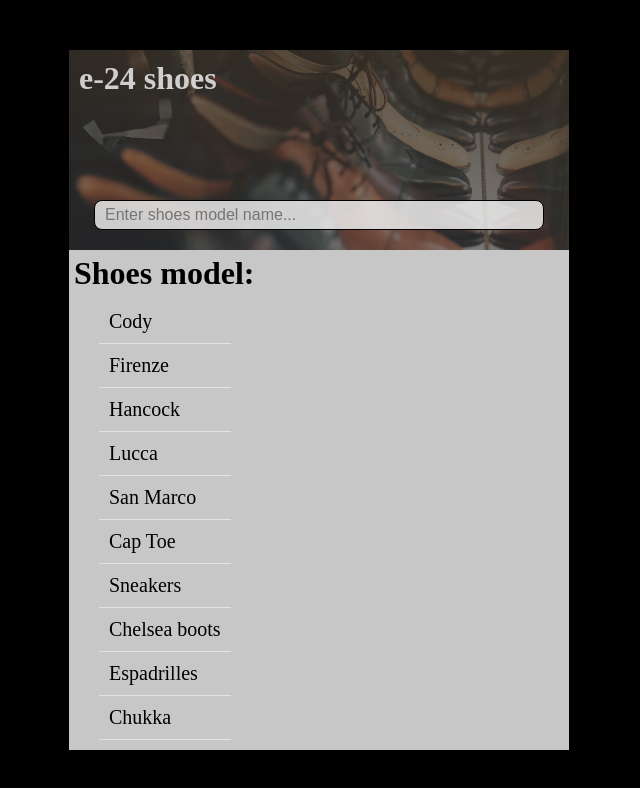
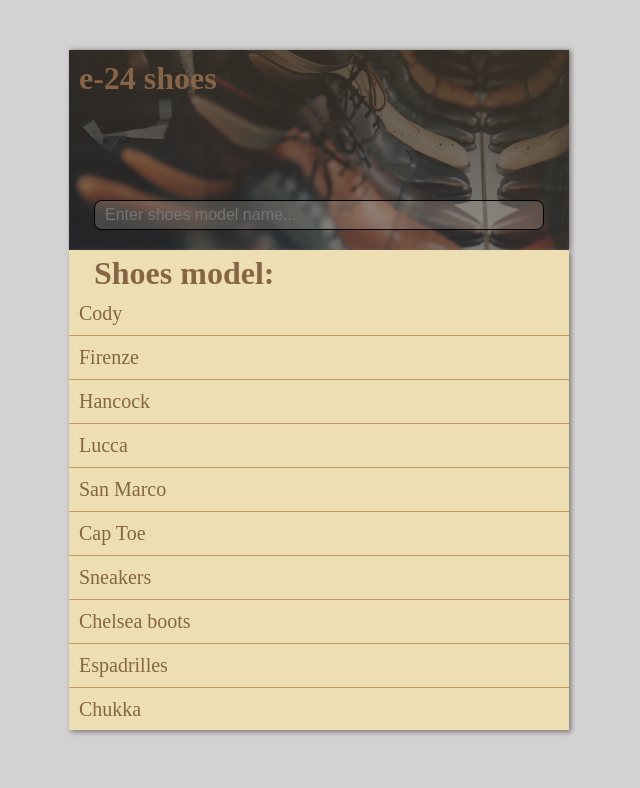
Before and after one commit to PrzemoAL13/ProjectFindInTheList, a plain HTML site: page index.html in a window 1280 px wide. Shown: the whole page, without its empty margins (321-961 px from the left). Drawn offline with Linux system fonts and the light colour scheme.

Commit message:
input max lenght, user colors defined, ul list completed styling, box-shadows on card

```diff
--- a/index.html
+++ b/index.html
@@ -13,11 +13,11 @@
 
     <div class="header-section">
         <h1 class="header-section__title">e-24 shoes</h1>
-        <input type="text" class="header-section__input" placeholder="Enter shoes model name...">
+        <input type="text" class="header-section__input" placeholder="Enter shoes model name..." maxlength="20">
     </div>
 
     <div class="main-section">
-        <h2 class="main-section__tittle">Shoes model: </h2>
+        <h2 class="main-section__tittle">Shoes model:</h2>
         <ul class="main-section__ullist">
             <li>Cody</li>
             <li>Firenze</li>
--- a/sass/_colors.scss
+++ b/sass/_colors.scss
@@ -1,8 +1,10 @@
-$main-color: #36290c;
-$secondary-color: #43454b;
 $pure-white: #fff;
-$light-white: rgba(238, 238, 238, 0.84);
+$light-white: #eddfb3; //rgba(238, 238, 238, 0.84);
 $pure-black: rgb(0, 0, 0);
+$pure-brown: #876445;
+$dark-brown: #ca955c;
+$white-transparent: rgba(210, 198, 186, 0.2);
+$light-gray:rgb(125, 119, 119);
 
 $light-gray-brown-gradient: linear-gradient(
 	10deg,
--- a/sass/style.scss
+++ b/sass/style.scss
@@ -15,19 +15,20 @@ body {
 	justify-content: center;
 	align-items: center;
 	flex-direction: column;
-	background-color: $pure-black;
+	background-color: rgb(211, 209, 209);
 }
 
 .header-section {
 	position: relative;
 	width: 500px;
 	height: 200px;
+	box-shadow: 2px 0px 5px $light-gray;
 	@include heroImg("../img/footwear-1838767_1920.jpg");
 
 	&__title {
 		position: absolute;
 		margin: 10px 10px;
-		color: $light-white;
+		color: $pure-brown;
 	}
 
 	&__input {
@@ -40,33 +41,42 @@ body {
 		border: 1.5px solid $pure-black;
 		border-radius: 8px;
 		font-size: medium;
-		background-color: $light-white;
+		color: $dark-brown;
+		background-color: $white-transparent;
 	}
 }
 
 .main-section {
 	position: relative;
 	width: 500px;
-	height: 500px;
+	height: 480px;
 	background-color: $light-white;
+	box-shadow: 2px 2px 5px $light-gray;
 
 	&__tittle {
 		position: absolute;
+		width: 100%;
 		font-size: 32px;
-		margin: 5px 5px;
-		color: $pure-black;
+		padding: 1% 5%;
+		color: $pure-brown;
 	}
 
 	&__ullist {
 		position: absolute;
+		height: 438px;
+		width: 100%;
+		top: 42px;
 		font-size: 20px;
-		padding: 50px 30px;
-		color: $pure-black;
+		color: $pure-brown;
 		list-style: none;
 
 		li {
 			padding: 10px;
-			border-bottom: 1px solid rgb(226, 226, 226);
+			border-bottom: 1px solid $dark-brown;
+		}
+
+		li:last-child {
+			border-bottom: 0px solid $pure-brown;
 		}
 	}
 }
```
Also changed, not shown: css/style.css, 1 other file.
